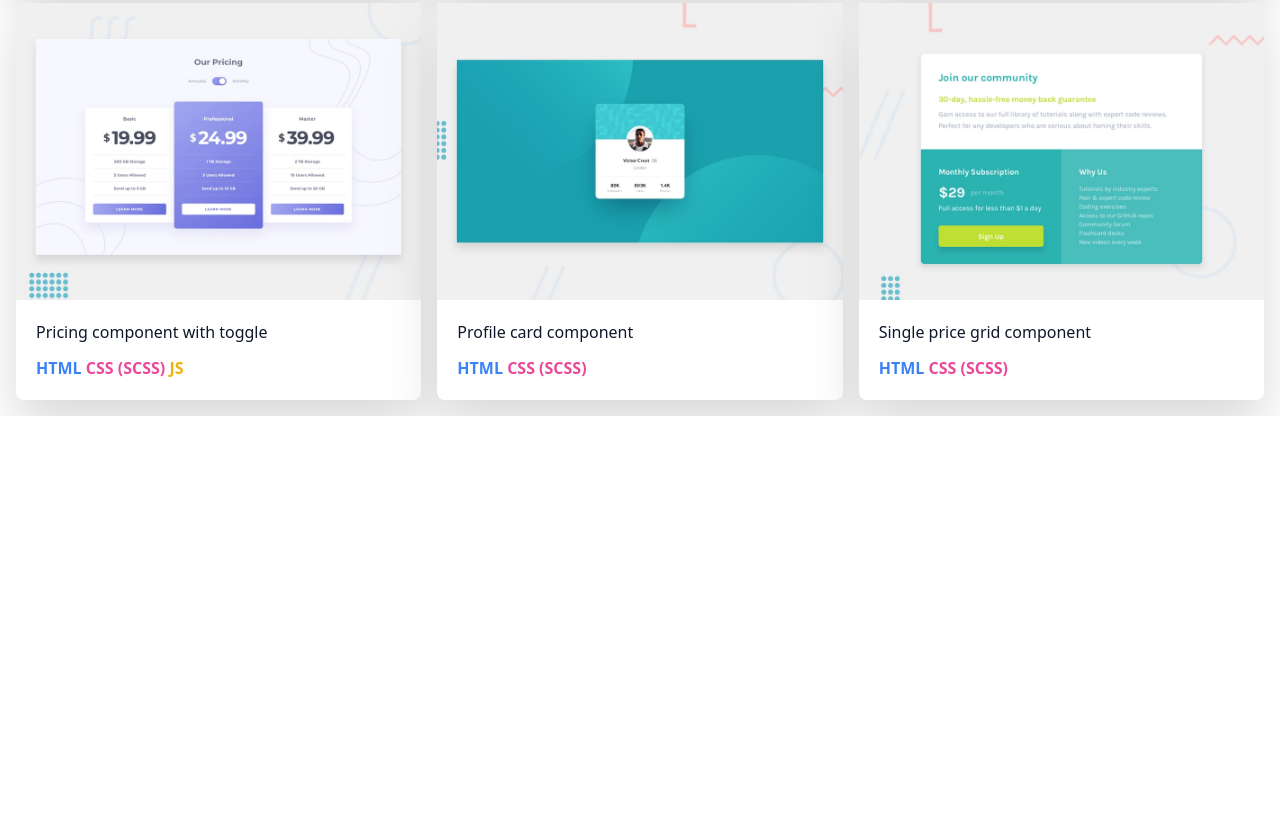
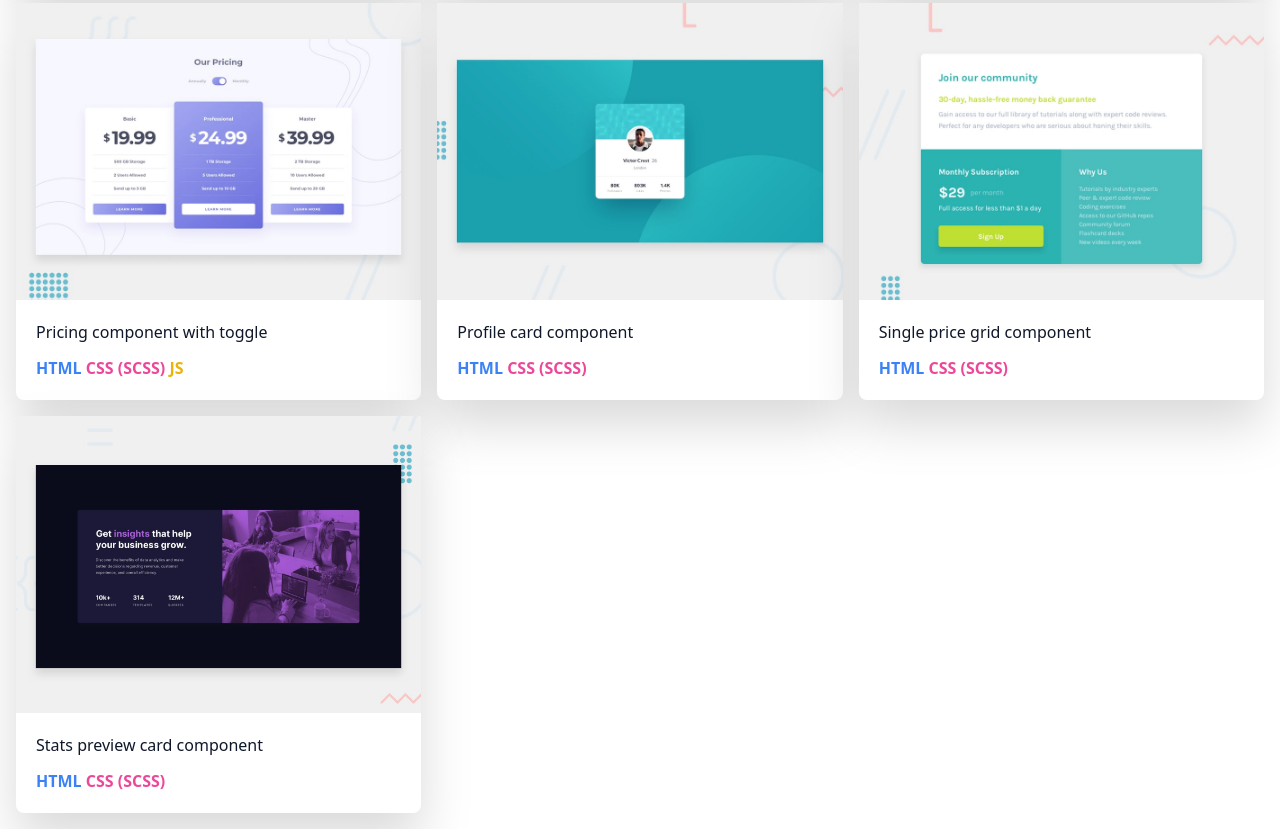
Before and after one commit to gergelyn/frontendmentorio, a website: page index.html in a window 1280 px wide. Shown: the part 1253-2082 px from the top of the page. Before the commit the page ends 1669 px from the top, so only its background shows below. Drawn offline with Linux system fonts and the light colour scheme.

Commit message:
stats-preview-card-component Project added

```diff
--- a/index.html
+++ b/index.html
@@ -111,6 +111,14 @@
                 <span class="text-pink-500">CSS (SCSS)</span>
             </p>
         </div>
+        <div class="bg-white rounded-lg drop-shadow-2xl">
+            <a href="./stats-preview-card-component-main/index.html"><img src="./stats-preview-card-component-main/design/desktop-preview.jpg" alt="stats-preview-card-component-desktop-preview"></a>
+            <h3 class="text-slate-900 mt-5 text-base font-medium mx-5">Stats preview card component</h3>
+            <p class="font-bold mt-3 mx-5 mb-5">
+                <span class="text-blue-500">HTML</span>
+                <span class="text-pink-500">CSS (SCSS)</span>
+            </p>
+        </div>
     </main>
 </body>
 </html>
```
